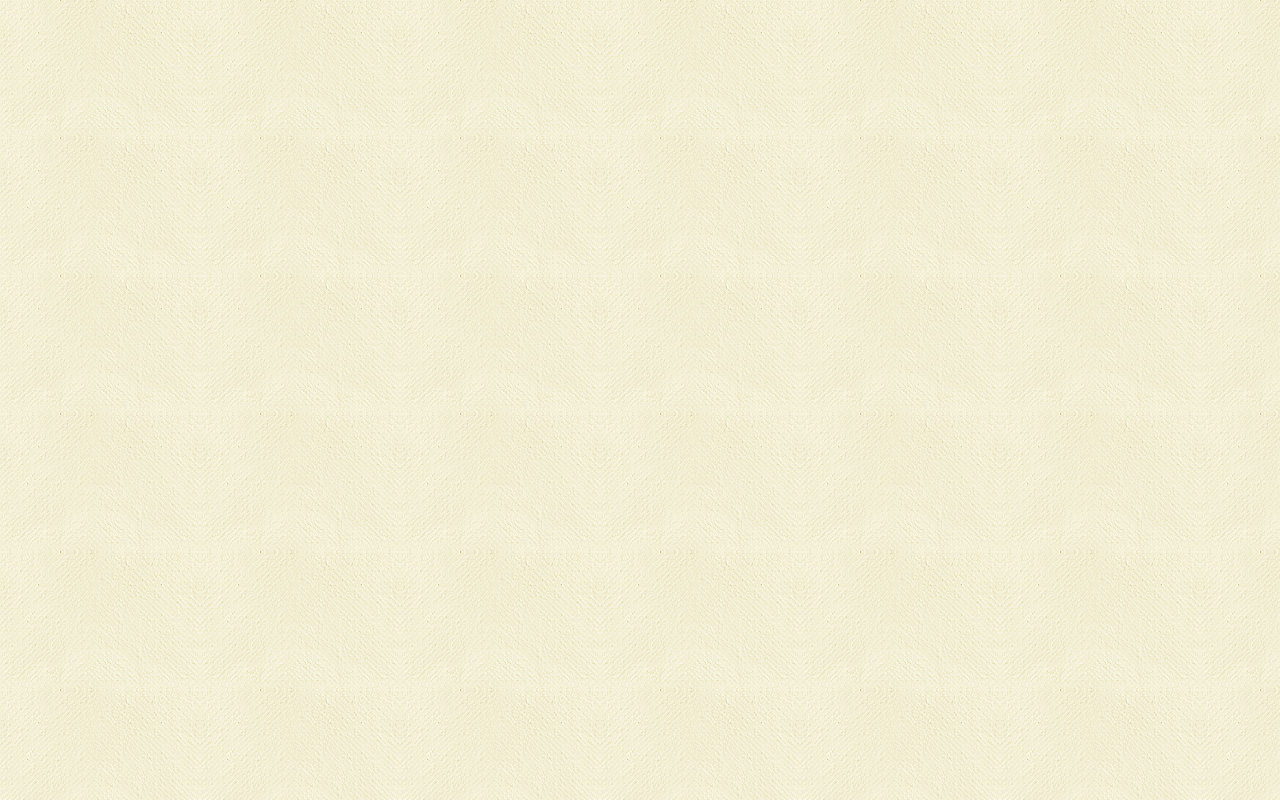
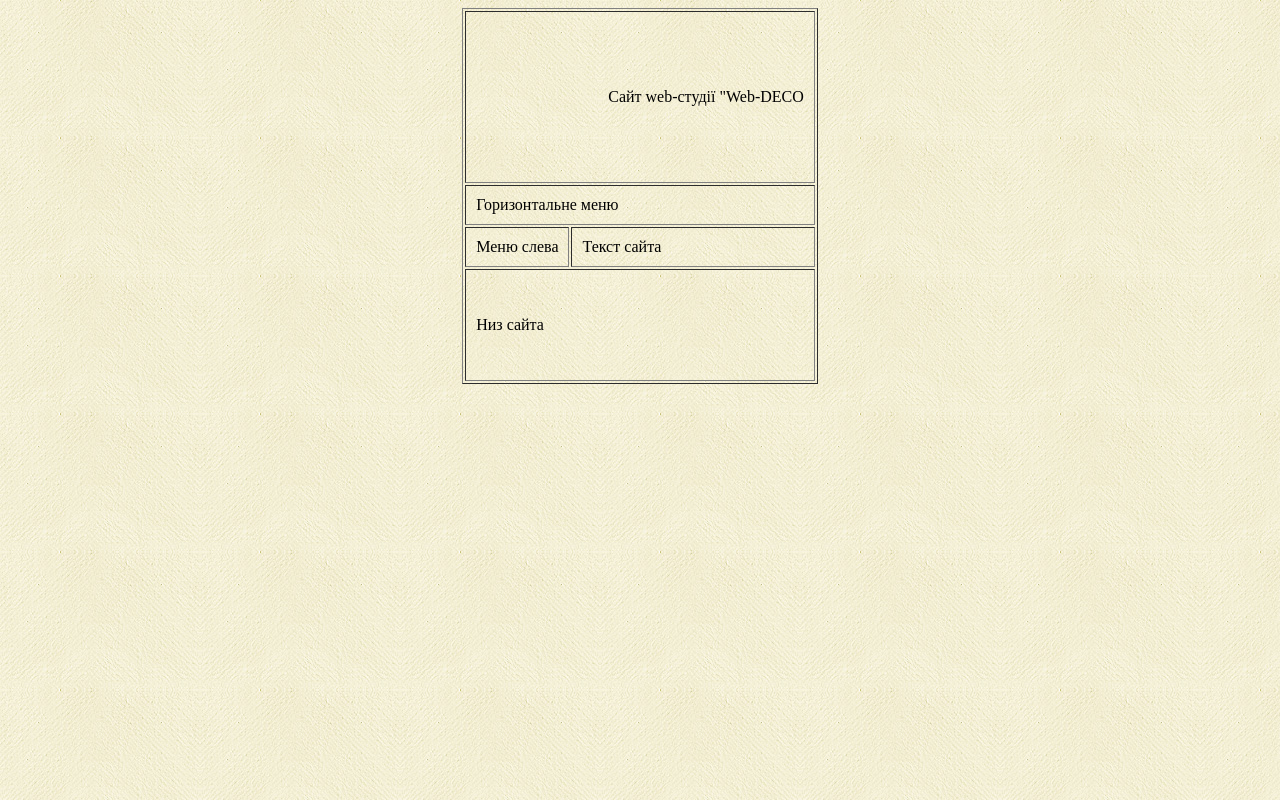
Before and after one commit to KhDen4/den802.github.io, a plain HTML site: page index.html in a window 1280 px wide. Drawn offline with Linux system fonts and the light colour scheme.

Commit message:
03 - Каркас сайта

```diff
--- a/index.html
+++ b/index.html
@@ -7,6 +7,24 @@
 </head>
 <body background="image/bg.jpg">
 
+    <table border="1" align="center" cellpadding="10">
+        <tr>
+            <td colspan ="2" height="150" align="right"> Сайт web-студії "Web-DECO </td>
+        </tr>
+
+        <tr>
+            <td colspan="2">Горизонтальне меню</td>
+        </tr>
+
+        <tr>
+            <td width="30%" valign="top">Меню слева</td>
+            <td width="70%">Текст сайта</td>
+        </tr>
+
+        <tr>
+            <td colspan="2" valign="middle" height="90">Низ сайта</td>
+        </tr>
+    </table>
 
 </body>
 </html>
```
